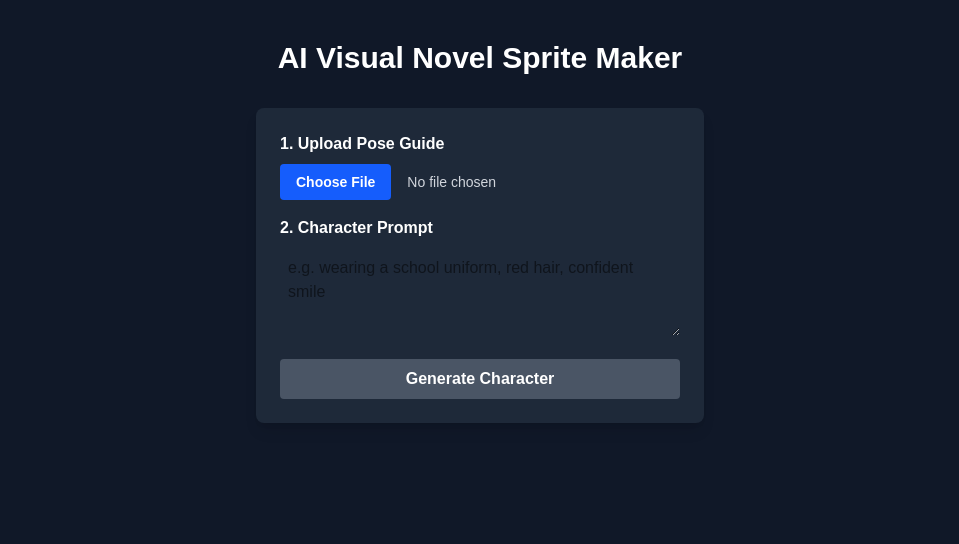
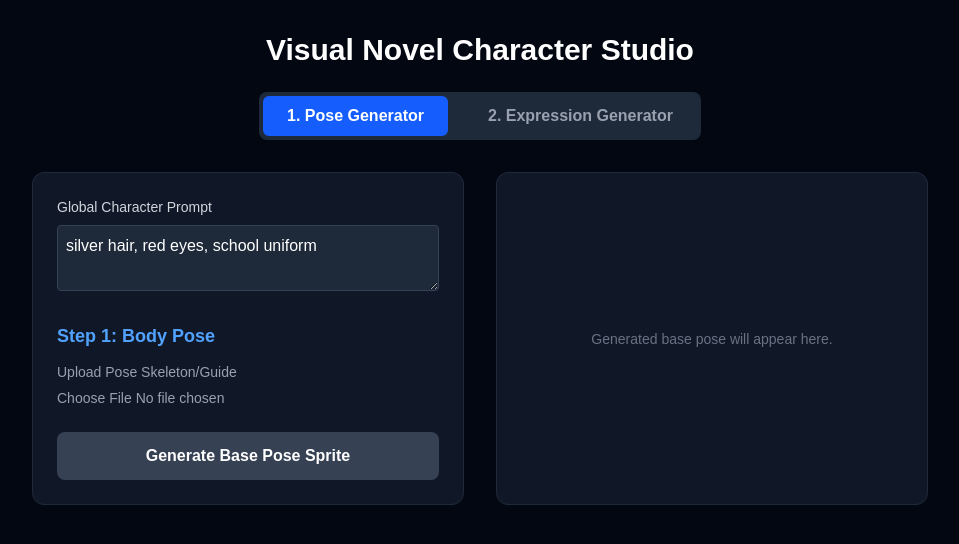
Before and after one commit to boomelm36-beep/boom-ai-sprite, a Next.js app: page / in a window 1280 px wide. Shown: the top 544 px of the page, without its empty margins (160-1119 px from the left). Built offline with nearby package versions, Linux system fonts and the light colour scheme.

Commit message:
First commit

```diff
--- /dev/null
+++ b/app/api/generate-expression/route.ts
@@ -0,0 +1,50 @@
+import Replicate from "replicate";
+import { NextRequest, NextResponse } from "next/server";
+
+const replicate = new Replicate({
+  auth: process.env.REPLICATE_API_TOKEN,
+});
+
+export interface ExpressionRequestBody {
+  baseImageUrl: string;
+  faceMaskImage: string;
+  expressionPrompt: string;
+  characterPrompt: string;
+}
+
+export async function POST(req: NextRequest): Promise<NextResponse<ApiResponse>> {
+  try {
+    const { baseImageUrl, faceMaskImage, expressionPrompt, characterPrompt }: ExpressionRequestBody = await req.json();
+
+    if (!baseImageUrl || !expressionPrompt) {
+      return NextResponse.json(
+        { error: "Base image and expression prompt are required." },
+        { status: 400 }
+      );
+    }
+
+    // Inpaint the face region to swap expressions while preserving body & pose
+    const output = (await replicate.run(
+      "sepal/sdxl-inpainting:aca001c8b137114d5e594c68f7084ae6d82f364758aab8d997b233e8ef3c4d93",
+      {
+        input: {
+          image: baseImageUrl,
+          mask: faceMaskImage,
+          prompt: `${expressionPrompt}, facial expression, detailed anime face, ${characterPrompt}`,
+          negative_prompt: "distorted face, extra eyes, bad eyes, blurry",
+          prompt_strength: 0.7, // Preserves face placement while altering expression
+        },
+      }
+    )) as string[];
+
+    const imageUrl = Array.isArray(output) ? output[0] : (output as unknown as string);
+
+    return NextResponse.json({ imageUrl });
+  } catch (error) {
+    console.error("Expression Generation Error:", error);
+    return NextResponse.json(
+      { error: "Failed to generate expression variation." },
+      { status: 500 }
+    );
+  }
+}
--- a/app/api/generate/route.ts
+++ b/app/api/generate/route.ts
@@ -5,48 +5,49 @@ const replicate = new Replicate({
   auth: process.env.REPLICATE_API_TOKEN,
 });
 
-interface GenerateRequestBody {
+export interface PoseRequestBody {
   prompt: string;
   poseImage: string;
+  seed?: number;
 }
 
-interface GenerateApiResponse {
+export interface ApiResponse {
   imageUrl?: string;
   error?: string;
 }
 
-export async function POST(req: NextRequest): Promise<NextResponse<GenerateApiResponse>> {
+export async function POST(req: NextRequest): Promise<NextResponse<ApiResponse>> {
   try {
-    const { prompt, poseImage }: GenerateRequestBody = await req.json();
+    const { prompt, poseImage, seed }: PoseRequestBody = await req.json();
 
     if (!prompt || !poseImage) {
       return NextResponse.json(
-        { error: "Both prompt and pose image are required." },
+        { error: "Prompt and Pose Image are required." },
         { status: 400 }
       );
     }
 
-    // Run OpenPose ControlNet via Replicate
+    // Generate base character body using OpenPose ControlNet
     const output = (await replicate.run(
-      "rossjanes/controlnet-openpose:31bfcc3d64194daae93d56a29be6a86c6b45d2ee5fc757d5cbba9ec7e923e200",
+      "lucataco/sdxl-controlnet-openpose:d63e0b238b2d963d90348e2dad19830fbe372a7a43d90d234b2b63cae76d4397",
       {
         input: {
           image: poseImage,
-          prompt: `1girl, visual novel sprite, high quality anime artwork, white background, ${prompt}`,
-          negative_prompt: "disfigured, bad anatomy, complex background",
-          num_inference_steps: 25,
+          prompt: `1girl, visual novel character sprite, full body, anime style, white background, ${prompt}`,
+          negative_prompt: "disfigured, bad hands, low resolution, dark background, complex background",
           guidance_scale: 7.5,
+          ...(seed !== undefined && { seed }),
         },
       }
     )) as string[];
 
-    const imageUrl = output[1] || output[0];
+    const imageUrl = Array.isArray(output) ? output[0] : (output as unknown as string);
 
     return NextResponse.json({ imageUrl });
   } catch (error) {
-    console.error("AI Generation Error:", error);
+    console.error("Pose Generation Error:", error);
     return NextResponse.json(
-      { error: "Failed to generate sprite." },
+      { error: "Failed to generate pose sprite." },
       { status: 500 }
     );
   }
--- a/app/page.tsx
+++ b/app/page.tsx
@@ -1,98 +1,203 @@
 "use client";
 
 import { useState, ChangeEvent } from "react";
-
-interface ApiResponse {
-  imageUrl?: string;
-  error?: string;
-}
+import { ApiResponse } from "./api/generate-pose/route";
 
 export default function Home() {
-  const [prompt, setPrompt] = useState<string>("");
+  const [activeTab, setActiveTab] = useState<"pose" | "expression">("pose");
+
+  // Shared State
+  const [characterPrompt, setCharacterPrompt] = useState<string>(
+    "silver hair, red eyes, school uniform"
+  );
+
+  // Pose Generator State
   const [poseImage, setPoseImage] = useState<string | null>(null);
-  const [generating, setGenerating] = useState<boolean>(false);
-  const [spriteUrl, setSpriteUrl] = useState<string | null>(null);
+  const [baseSprite, setBaseSprite] = useState<string | null>(null);
+  const [loadingPose, setLoadingPose] = useState<boolean>(false);
 
-  const handleImageUpload = (e: ChangeEvent<HTMLInputElement>): void => {
+  // Expression Generator State
+  const [faceMask, setFaceMask] = useState<string | null>(null);
+  const [expressionPrompt, setExpressionPrompt] = useState<string>(
+    "blushing, embarrassed expression, open mouth"
+  );
+  const [expressionSprite, setExpressionSprite] = useState<string | null>(null);
+  const [loadingExpression, setLoadingExpression] = useState<boolean>(false);
+
+  const handleFileUpload = (
+    e: ChangeEvent<HTMLInputElement>,
+    setter: (val: string) => void
+  ) => {
     const file = e.target.files?.[0];
     if (!file) return;
-
     const reader = new FileReader();
     reader.readAsDataURL(file);
     reader.onload = () => {
-      if (typeof reader.result === "string") {
-        setPoseImage(reader.result);
-      }
+      if (typeof reader.result === "string") setter(reader.result);
     };
   };
 
-  const generateSprite = async (): Promise<void> => {
-    if (!poseImage || !prompt) return;
-
-    setGenerating(true);
+  const handleGeneratePose = async () => {
+    if (!poseImage) return;
+    setLoadingPose(true);
     try {
-      const response = await fetch("/api/generate", {
+      const res = await fetch("/api/generate-pose", {
         method: "POST",
         headers: { "Content-Type": "application/json" },
-        body: JSON.stringify({ prompt, poseImage }),
+        body: JSON.stringify({ prompt: characterPrompt, poseImage }),
       });
+      const data: ApiResponse = await res.json();
+      if (data.imageUrl) setBaseSprite(data.imageUrl);
+      else alert(data.error);
+    } catch {
+      alert("Failed to generate pose.");
+    } finally {
+      setLoadingPose(false);
+    }
+  };
 
-      const data: ApiResponse = await response.json();
-
-      if (data.imageUrl) {
-        setSpriteUrl(data.imageUrl);
-      } else if (data.error) {
-        alert(data.error);
-      }
-    } catch (error) {
-      console.error(error);
-      alert("An error occurred while generating the image.");
+  const handleGenerateExpression = async () => {
+    if (!baseSprite || !faceMask) return;
+    setLoadingExpression(true);
+    try {
+      const res = await fetch("/api/generate-expression", {
+        method: "POST",
+        headers: { "Content-Type": "application/json" },
+        body: JSON.stringify({
+          baseImageUrl: baseSprite,
+          faceMaskImage: faceMask,
+          expressionPrompt,
+          characterPrompt,
+        }),
+      });
+      const data: ApiResponse = await res.json();
+      if (data.imageUrl) setExpressionSprite(data.imageUrl);
+      else alert(data.error);
+    } catch {
+      alert("Failed to generate expression variation.");
     } finally {
-      setGenerating(false);
+      setLoadingExpression(false);
     }
   };
 
   return (
-    <main className="min-h-screen p-10 bg-gray-900 text-white flex flex-col items-center">
-      <h1 className="text-3xl font-bold mb-8">AI Visual Novel Sprite Maker</h1>
+    <main className="min-h-screen bg-gray-950 text-white p-8 flex flex-col items-center">
+      <h1 className="text-3xl font-bold mb-6">Visual Novel Character Studio</h1>
 
-      <div className="w-full max-w-md bg-gray-800 p-6 rounded-lg shadow-lg">
-        <label className="block mb-2 font-semibold">1. Upload Pose Guide</label>
+      {/* Mode Navigation */}
+      <div className="flex gap-4 mb-8 bg-gray-800 p-1 rounded-lg">
+        <button
+          onClick={() => setActiveTab("pose")}
+          className={`px-6 py-2 rounded-md font-semibold transition ${
+            activeTab === "pose" ? "bg-blue-600 text-white" : "text-gray-400 hover:text-white"
+          }`}
+        >
+          1. Pose Generator
+        </button>
+        <button
+          onClick={() => setActiveTab("expression")}
+          className={`px-6 py-2 rounded-md font-semibold transition ${
+            activeTab === "expression" ? "bg-blue-600 text-white" : "text-gray-400 hover:text-white"
+          }`}
+        >
+          2. Expression Generator
+        </button>
+      </div>
+
+      <div className="w-full max-w-4xl grid grid-cols-1 md:grid-cols-2 gap-8">
+        {/* Controls Section */}
+        <div className="bg-gray-900 p-6 rounded-xl border border-gray-800">
+          <label className="block text-sm font-medium mb-2 text-gray-300">
+            Global Character Prompt
+          </label>
+          <textarea
+            value={characterPrompt}
+            onChange={(e) => setCharacterPrompt(e.target.value)}
+            className="w-full p-2 mb-6 bg-gray-800 rounded border border-gray-700 text-white"
+            rows={2}
+          />
+
+          {activeTab === "pose" ? (
+            <div>
+              <h2 className="text-lg font-semibold mb-3 text-blue-400">Step 1: Body Pose</h2>
+              <label className="block text-sm mb-1 text-gray-400">Upload Pose Skeleton/Guide</label>
               <input
                 type="file"
                 accept="image/*"
-          onChange={handleImageUpload}
-          className="mb-4 text-sm text-gray-300 file:mr-4 file:py-2 file:px-4 file:rounded file:border-0 file:text-sm file:font-semibold file:bg-blue-600 file:text-white hover:file:bg-blue-500 cursor-pointer"
-        />
-
-        <label className="block mb-2 font-semibold">2. Character Prompt</label>
-        <textarea
-          className="w-full p-2 mb-4 text-black rounded"
-          rows={3}
-          placeholder="e.g. wearing a school uniform, red hair, confident smile"
-          value={prompt}
-          onChange={(e: ChangeEvent<HTMLTextAreaElement>) => setPrompt(e.target.value)}
+                onChange={(e) => handleFileUpload(e, setPoseImage)}
+                className="mb-6 text-sm text-gray-400"
               />
 
               <button
-          onClick={generateSprite}
-          disabled={!poseImage || !prompt || generating}
-          className="w-full bg-blue-600 hover:bg-blue-500 disabled:bg-gray-600 p-2 rounded font-bold transition-colors cursor-pointer disabled:cursor-not-allowed"
+                onClick={handleGeneratePose}
+                disabled={!poseImage || loadingPose}
+                className="w-full bg-blue-600 hover:bg-blue-500 disabled:bg-gray-700 p-3 rounded-lg font-bold"
               >
-          {generating ? "Generating Sprite..." : "Generate Character"}
+                {loadingPose ? "Generating Pose..." : "Generate Base Pose Sprite"}
               </button>
             </div>
+          ) : (
+            <div>
+              <h2 className="text-lg font-semibold mb-3 text-blue-400">Step 2: Face Expression</h2>
+              <label className="block text-sm mb-1 text-gray-400">Expression Prompt</label>
+              <input
+                type="text"
+                value={expressionPrompt}
+                onChange={(e) => setExpressionPrompt(e.target.value)}
+                className="w-full p-2 mb-4 bg-gray-800 rounded border border-gray-700 text-white"
+              />
 
-      {spriteUrl && (
-        <div className="mt-8 text-center">
-          <h2 className="text-xl font-bold mb-4">Your Sprite:</h2>
-          <img
-            src={spriteUrl}
-            alt="Generated Sprite"
-            className="rounded-lg shadow-2xl max-w-md"
+              <label className="block text-sm mb-1 text-gray-400">
+                Upload Face Mask (White = Face area, Black = Body)
+              </label>
+              <input
+                type="file"
+                accept="image/*"
+                onChange={(e) => handleFileUpload(e, setFaceMask)}
+                className="mb-6 text-sm text-gray-400"
               />
+
+              <button
+                onClick={handleGenerateExpression}
+                disabled={!baseSprite || !faceMask || loadingExpression}
+                className="w-full bg-blue-600 hover:bg-blue-500 disabled:bg-gray-700 p-3 rounded-lg font-bold"
+              >
+                {loadingExpression ? "Swapping Expression..." : "Generate Expression Variant"}
+              </button>
             </div>
           )}
+        </div>
+
+        {/* Preview Panel */}
+        <div className="bg-gray-900 p-6 rounded-xl border border-gray-800 flex flex-col items-center justify-center">
+          {activeTab === "pose" && (
+            baseSprite ? (
+              <div className="text-center">
+                <p className="text-xs text-gray-400 mb-2">Base Pose Sprite</p>
+                <img src={baseSprite} alt="Base Pose" className="rounded-lg max-h-96 shadow-lg" />
+              </div>
+            ) : (
+              <p className="text-gray-500 text-sm">Generated base pose will appear here.</p>
+            )
+          )}
+
+          {activeTab === "expression" && (
+            expressionSprite ? (
+              <div className="text-center">
+                <p className="text-xs text-gray-400 mb-2">Expression Variation</p>
+                <img src={expressionSprite} alt="Expression Variant" className="rounded-lg max-h-96 shadow-lg" />
+              </div>
+            ) : baseSprite ? (
+              <div className="text-center opacity-60">
+                <p className="text-xs text-gray-400 mb-2">Active Base Image Target</p>
+                <img src={baseSprite} alt="Base Target" className="rounded-lg max-h-96" />
+              </div>
+            ) : (
+              <p className="text-gray-500 text-sm">Generate a base pose sprite first in Step 1.</p>
+            )
+          )}
+        </div>
+      </div>
     </main>
   );
 }
```
Lines whose indentation alone changed are shown as unchanged.
